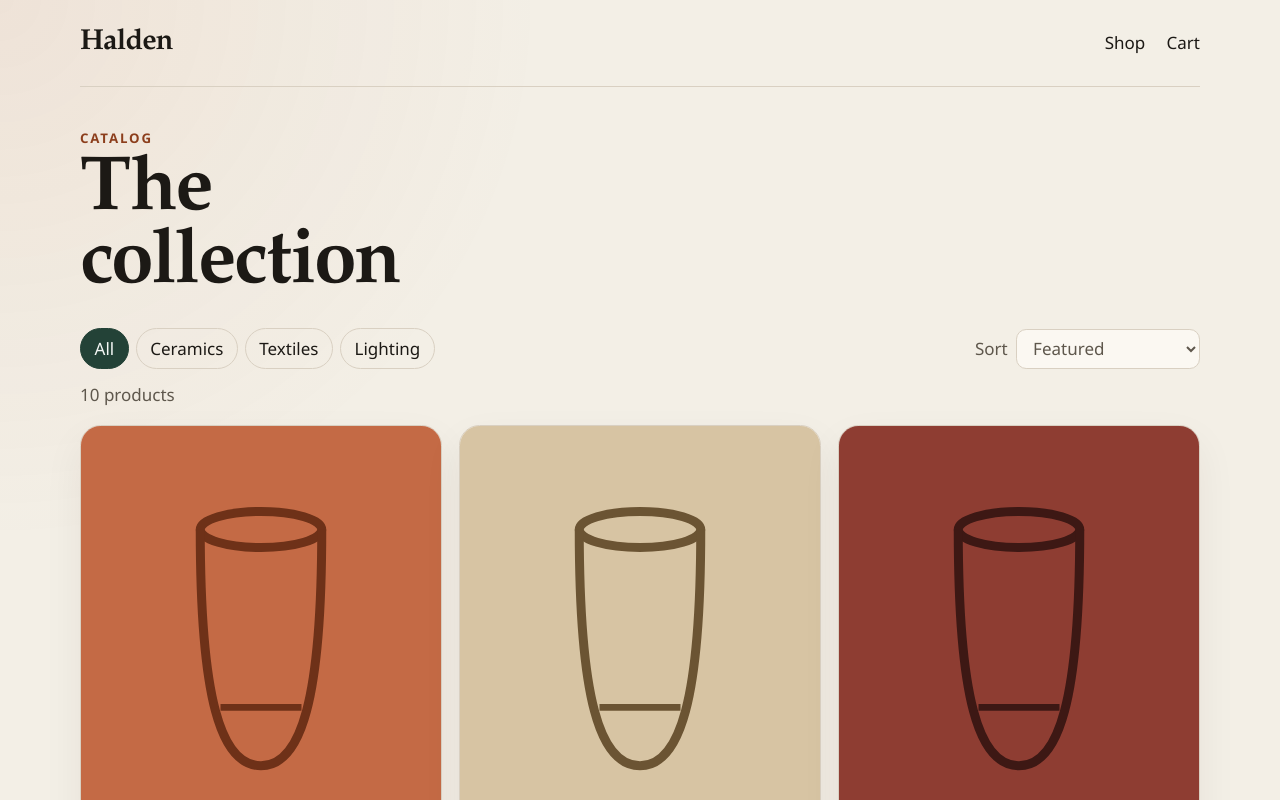
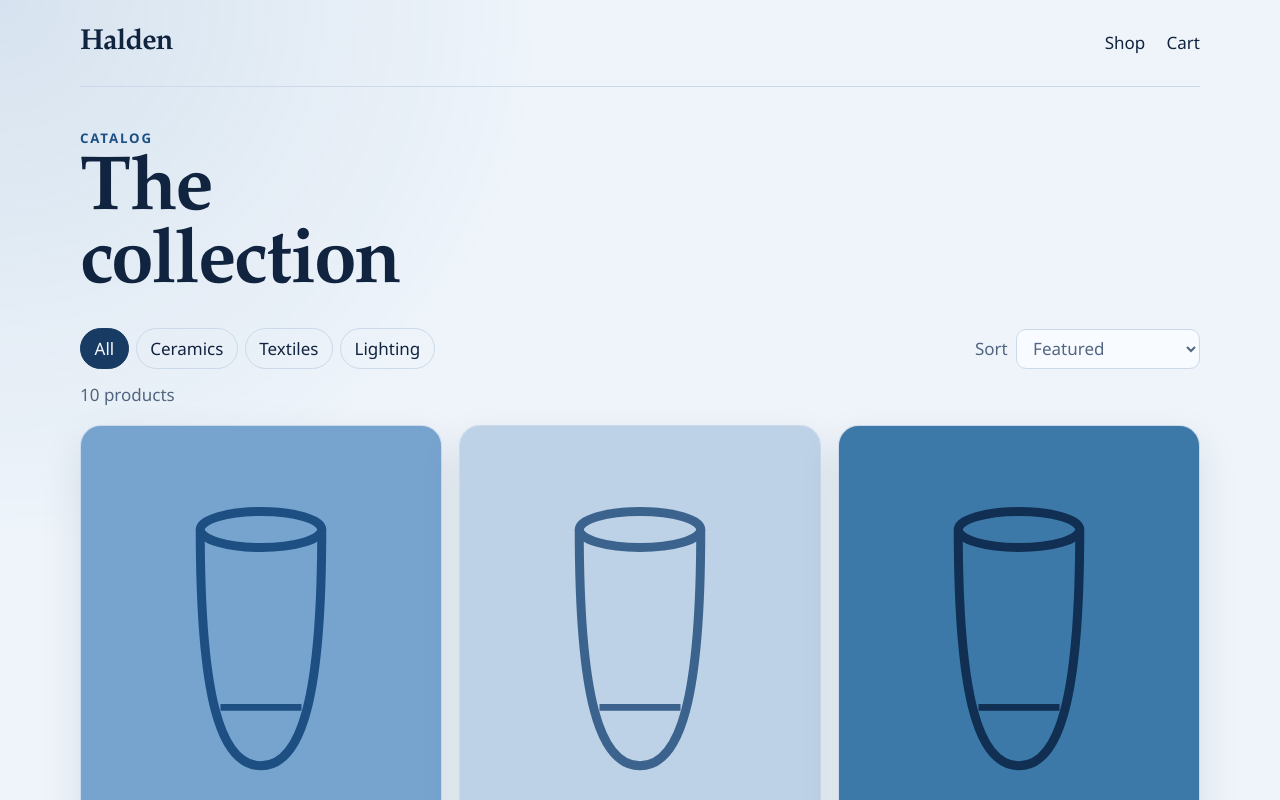
Before and after one commit to victorfrias/ecommerce-playwright, a React (Vite) app: page /shop in a window 1280 px wide. Shown: the top 800 px of the page. Built offline with nearby package versions, Linux system fonts and the light colour scheme.

Commit message:
Changing the color pallet to blue

```diff
--- a/src/components/ProductArt.tsx
+++ b/src/components/ProductArt.tsx
@@ -25,7 +25,7 @@ function Fold({ ink }: { ink: string }) {
   return (
     <g fill={ink} opacity="0.9">
       <rect x="68" y="78" width="150" height="210" rx="6" />
-      <rect x="108" y="108" width="150" height="210" rx="6" fill="#f6f1e7" stroke={ink} strokeWidth="6" />
+      <rect x="108" y="108" width="150" height="210" rx="6" fill="#edf4fa" stroke={ink} strokeWidth="6" />
     </g>
   )
 }
--- a/src/domain/catalog.ts
+++ b/src/domain/catalog.ts
@@ -8,8 +8,8 @@ export const products: Product[] = [
     price: 4800,
     description: 'A wide-lipped pourer for oil or cream, finished in a satin glaze.',
     details: 'Thrown stoneware, about 12 cm tall. Dishwasher safe. Each piece varies slightly in speckle.',
-    accent: '#c46a45',
-    ink: '#6e3118',
+    accent: '#77a4cf',
+    ink: '#1d4f82',
     motif: 'vessel',
     featured: true,
   },
@@ -20,8 +20,8 @@ export const products: Product[] = [
     price: 3600,
     description: 'An everyday bowl, deep enough for noodles.',
     details: 'Glossy interior, unglazed foot. Holds about 700 ml.',
-    accent: '#d7c4a3',
-    ink: '#6b5433',
+    accent: '#bdd1e7',
+    ink: '#3b638d',
     motif: 'vessel',
     featured: true,
   },
@@ -32,8 +32,8 @@ export const products: Product[] = [
     price: 6400,
     description: 'A narrow neck for a few branches.',
     details: 'Reduction fired so the rim flashes iron. 28 cm tall.',
-    accent: '#8e3d32',
-    ink: '#3d1814',
+    accent: '#3d79a8',
+    ink: '#102f53',
     motif: 'vessel',
     featured: false,
   },
@@ -44,8 +44,8 @@ export const products: Product[] = [
     price: 3200,
     description: 'Two cups and saucers with thick, comfortable walls.',
     details: 'Sold as a pair. 80 ml each. The saucers stack.',
-    accent: '#2f2a26',
-    ink: '#1a1614',
+    accent: '#1e3a5f',
+    ink: '#091a2d',
     motif: 'vessel',
     featured: false,
   },
@@ -56,8 +56,8 @@ export const products: Product[] = [
     price: 8800,
     description: 'Stonewashed linen in oat, light enough for summer.',
     details: '140 × 200 cm. Washed once so it drapes. Gets softer from here.',
-    accent: '#e6d7c3',
-    ink: '#7a6a55',
+    accent: '#dceafa',
+    ink: '#587da3',
     motif: 'fold',
     featured: true,
   },
@@ -68,8 +68,8 @@ export const products: Product[] = [
     price: 4200,
     description: 'A dense wool square in moss, cover and pad together.',
     details: '45 × 45 cm. Cover unzips. Spot clean.',
-    accent: '#3e5c4e',
-    ink: '#1c3329',
+    accent: '#4f7598',
+    ink: '#183b63',
     motif: 'fold',
     featured: false,
   },
@@ -80,8 +80,8 @@ export const products: Product[] = [
     price: 3800,
     description: 'A hand-hemmed runner in clay red.',
     details: '40 × 180 cm. Meant to sit under a bowl, not a full place setting.',
-    accent: '#a33b32',
-    ink: '#4a1614',
+    accent: '#315f8c',
+    ink: '#10233f',
     motif: 'fold',
     featured: false,
   },
@@ -92,8 +92,8 @@ export const products: Product[] = [
     price: 12000,
     description: 'An adjustable arm and a linen shade for a desk or bedside.',
     details: 'Warm 2700K bulb included. Arm reach 40 cm.',
-    accent: '#c6a15b',
-    ink: '#5c4316',
+    accent: '#91b4d5',
+    ink: '#315f8c',
     motif: 'lamp',
     featured: true,
   },
@@ -104,8 +104,8 @@ export const products: Product[] = [
     price: 5400,
     description: 'Rice paper over a bamboo rib. Soft light, no glare.',
     details: '28 cm across. Cord is 2 m. Shade is replaceable.',
-    accent: '#efe6d6',
-    ink: '#8a7b66',
+    accent: '#edf4fa',
+    ink: '#668bb0',
     motif: 'lamp',
     featured: false,
   },
@@ -116,8 +116,8 @@ export const products: Product[] = [
     price: 21000,
     description: 'A long arm that reaches over a chair.',
     details: 'Marble base, blackened steel stem. Shade sold with the lamp.',
-    accent: '#2c3338',
-    ink: '#15191c',
+    accent: '#0f2a49',
+    ink: '#071729',
     motif: 'lamp',
     featured: false,
   },
--- a/src/styles.css
+++ b/src/styles.css
@@ -1,14 +1,14 @@
 :root {
-  --paper: #f3efe6;
-  --paper-deep: #e7e0d2;
-  --card: #fbf8f2;
-  --ink: #1c1915;
-  --muted: #5e574c;
-  --line: #d9d0c2;
-  --clay: #b5522a;
-  --clay-deep: #8c3e1c;
-  --moss: #234237;
-  --shadow: 0 16px 40px rgba(48, 32, 16, 0.06);
+  --paper: #eef4fa;
+  --paper-deep: #d7e4f2;
+  --card: #f8fbff;
+  --ink: #10233f;
+  --muted: #526681;
+  --line: #cbd9ea;
+  --clay: #2f67a3;
+  --clay-deep: #1d4f82;
+  --moss: #183b63;
+  --shadow: 0 16px 40px rgba(16, 35, 63, 0.10);
   color: var(--ink);
   background: var(--paper);
   font-family: "Avenir Next", "Segoe UI", sans-serif;
@@ -24,7 +24,7 @@ body {
   margin: 0;
   min-height: 100vh;
   background:
-    radial-gradient(circle at top left, rgba(181, 82, 42, 0.08), transparent 32rem),
+    radial-gradient(circle at top left, rgba(47, 103, 163, 0.12), transparent 32rem),
     var(--paper);
 }
 
@@ -91,7 +91,7 @@ h1, h2, h3, .logo {
   place-items: center;
   border-radius: 999px;
   background: var(--clay);
-  color: #fffaf4;
+  color: #ffffff;
   font-size: 0.75rem;
   font-family: "Avenir Next", "Segoe UI", sans-serif;
 }
@@ -133,7 +133,7 @@ main { padding: 2.5rem 0 4rem; }
   border: 0;
   border-radius: 999px;
   background: var(--ink);
-  color: #f7f2ea;
+  color: #f7fbff;
   text-decoration: none;
 }
 
@@ -209,7 +209,7 @@ main { padding: 2.5rem 0 4rem; }
 
 .filters button[aria-pressed="true"] {
   background: var(--moss);
-  color: #f4f7f5;
+  color: #f5f9fd;
   border-color: var(--moss);
 }
 
@@ -317,7 +317,7 @@ main { padding: 2.5rem 0 4rem; }
   width: 100%;
   border-radius: 0.7rem;
   padding: 0.7rem 0.8rem;
-  background: #fff;
+  background: #ffffff;
 }
 
 .field input[aria-invalid="true"] { border-color: var(--clay); }
```
